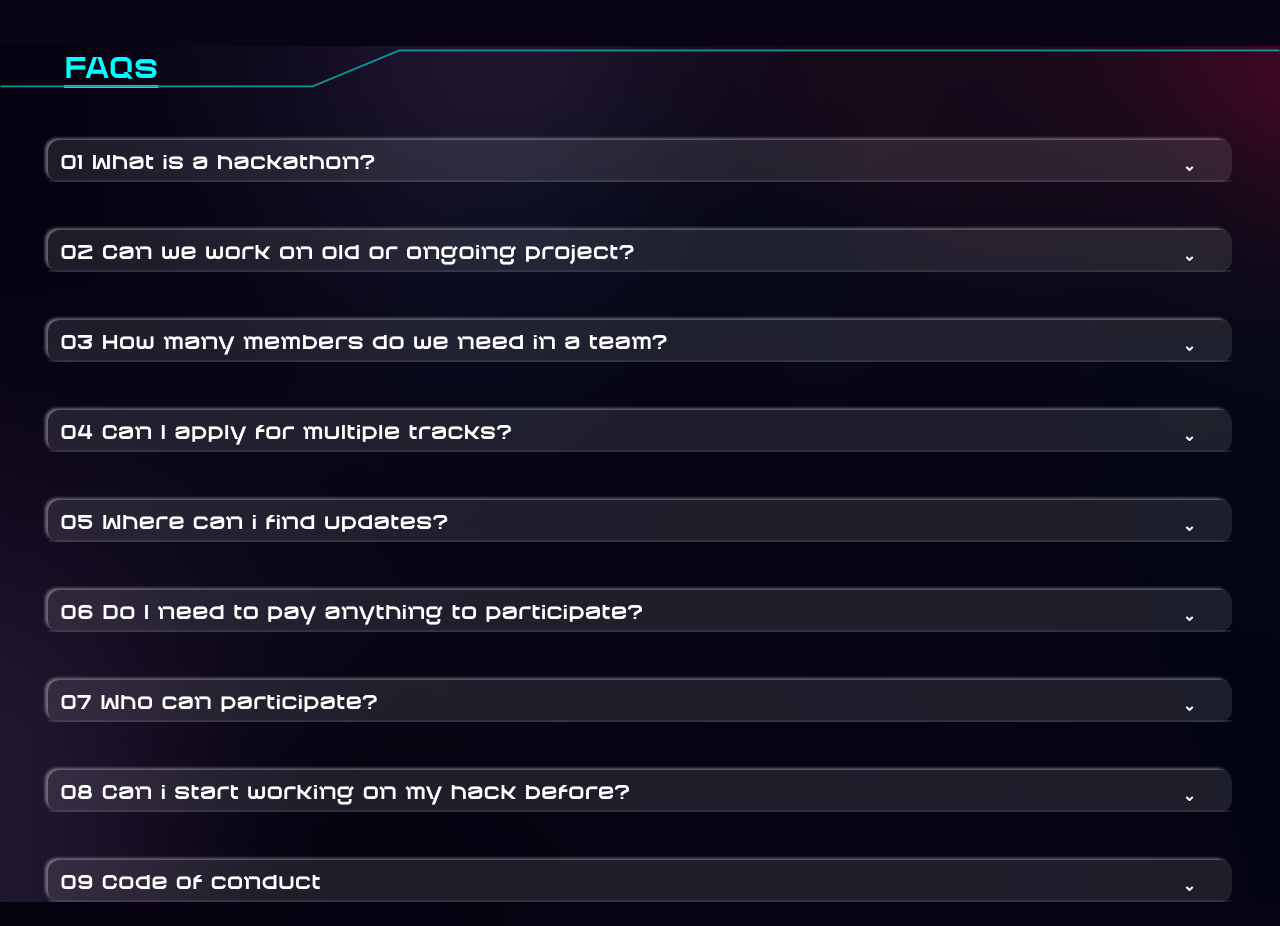
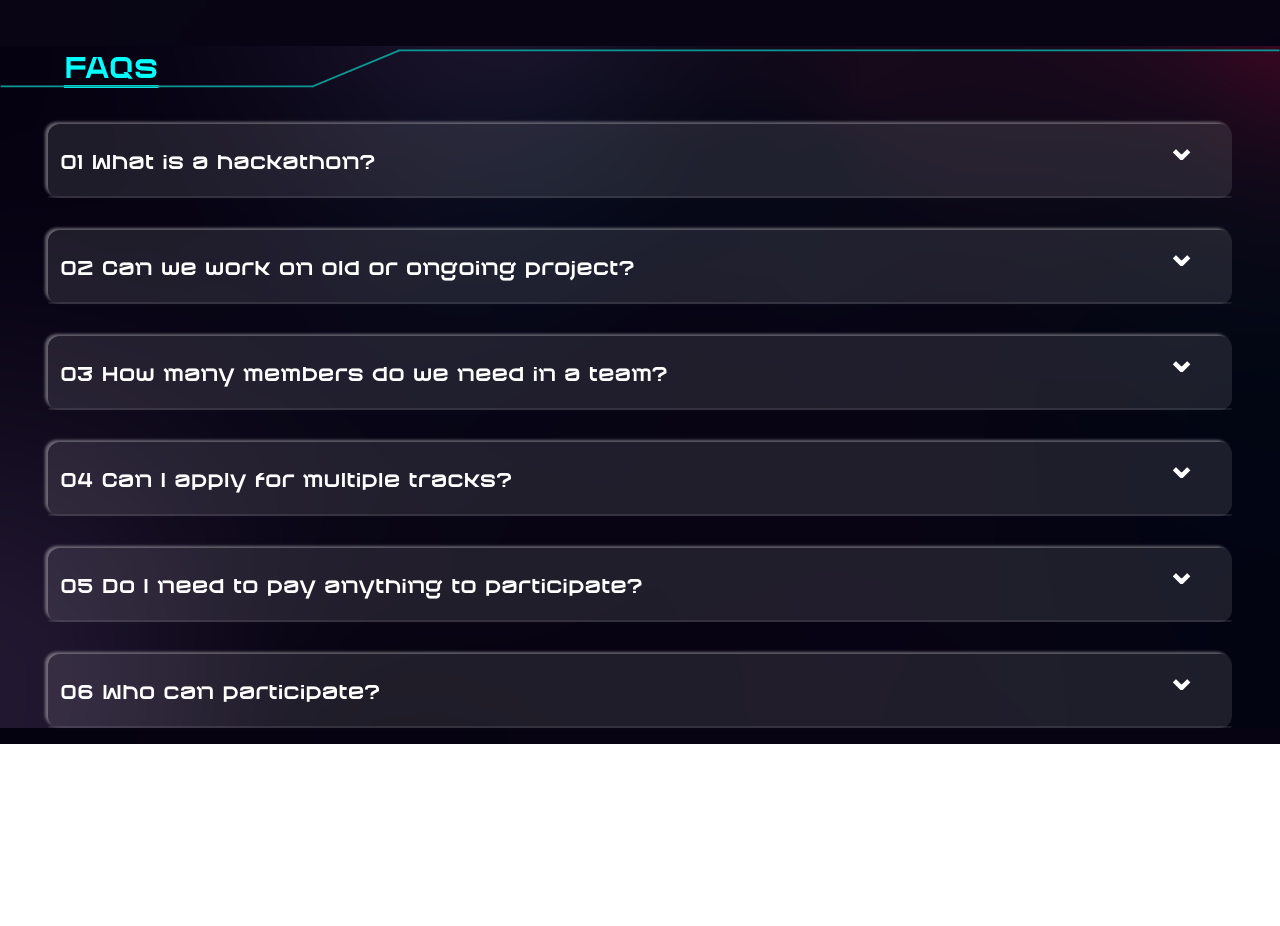
Before and after one commit to Hackodisha/Hackodisha2023, a Next.js app: page / in a window 1280 px wide. Shown: the part 4320-5246 px from the top of the page. After the commit the page ends 5064 px from the top, so only its background shows below. Built offline with nearby package versions, Linux system fonts and the light colour scheme; a web font is replaced by a local one.

Commit message:
Finalise FAQ

```diff
--- a/src/components/FAQs/Accordion.css
+++ b/src/components/FAQs/Accordion.css
@@ -27,7 +27,8 @@
     padding-left: 2.7rem;
     padding-right: 4em;
     margin-right: 0em;
-    padding-bottom: 2px;
+    padding-bottom: 4px;
+    padding-top: 4px;
     background: rgba(224, 224, 224,0.1);
     line-height:2;
 
--- a/src/components/FAQs/Accordion.js
+++ b/src/components/FAQs/Accordion.js
@@ -15,18 +15,18 @@ function Accordion() {
 
   return (
     <>
-      <div className="wrapper font-electrolize w-screen justify-center items-center bg-center text-white bg-cover min-h-screen">
+      <div className="wrapper font-electrolize w-screen justify-center items-center bg-center text-white bg-cover">
         <div className="accordion">
           <div className="image relative w-[100%]">
-          <h1 class="mt-[2.5rem] md:mt-[2rem] lg:mt-[2.5rem] xl:mt-[3rem] 2xl:mt-[3rem] -mb-1 sm:-mb-4 md:-mb-8 lg:-mb-12 xl:-mb-16 2xl:-mb-16 underline underline-offset-[7px] mx-6 smallmobile:mx-2 sm:mx-8 md:mx-12 lg:mx-16 xl:mx-16  text-3xl sm:text-xl md:text-2xl lg:text-3xl xl:3xl 2xl:text-4xl smallmobile:text-lg font-bold 2xl:m-auto 2xl:w-[90%] text-[cyan]">FAQs</h1>
+          <h1 className="mt-[2.5rem] md:mt-[2rem] lg:mt-[2.5rem] xl:mt-[3rem] 2xl:mt-[3rem] -mb-1 sm:-mb-4 md:-mb-8 lg:-mb-12 xl:-mb-16 2xl:-mb-16 underline underline-offset-[7px] mx-6 smallmobile:mx-2 sm:mx-8 md:mx-12 lg:mx-16 xl:mx-16  text-3xl sm:text-xl md:text-2xl lg:text-3xl xl:3xl 2xl:text-4xl smallmobile:text-lg font-bold 2xl:m-auto 2xl:w-[90%] text-[cyan]">FAQs</h1>
           <Image src={union1} alt="" className=" mt-6 left-0 w-[100%] " />
         </div>
 
           {data.map((item, i) => (
-            <div key={i} className="item item-center ml-12 mr-12 mt-[3rem]  mb-6  bg-white/[0.1] shadow-[-3px_-2px_3px_0px_rgba(248,248,248,0.39)] rounded-[12px] ">
+            <div key={i} className="item item-center ml-12 mr-12 mt-8  mb-4  bg-white/[0.1] shadow-[-3px_-2px_3px_0px_rgba(248,248,248,0.39)] rounded-[12px] ">
 
               <div className="title pl-[0.75rem]  gap-5 isolate w-1488 max-[326px]:h-14 mr-6  bg-transparent shadow-[-3px_-2px_3px_0px_rgba(248,248,248,0)] rounded-[12px]   max-[512px]:pt-[8px] max-[512px]:mr-[6px] max-[512px]:pl-[10px]  max-[720px]:mr-[8px] flex justify-between flex-row pr-3 cursor-pointer max-[420px]:gap-0 max-[420px]:pr-[0] max-[400px]:h-[0]"  onClick={() => toggle(i)}>
-                <span className="flex">
+                <span className="flex items-center py-4">
               <p className="faq font-ele text-xl leading-[2.5rem] max-[512px]:leading-2 max-[720px]:leading-[2.5rem] max-[635px]:leading-[0rem]  max-[512px]:text-[13px]   max-[424px]:text-[10px] max-[342px]:leading-6  max-[342px]:text-[6.2px] font-bold">
                   {"0" + item.id}
                 </p>
@@ -35,11 +35,10 @@ function Accordion() {
                 </p>
                 </span>
                 <span
-                  className="cursor-pointer box-border
-                mt-[0.7em] max-[512px]:text-[13px]  max-[424px]:text-[10px] max-[342px]:text-[6.2px] font-bold"
+                  className={` ${show==i?"mt-4":""} cursor-pointer box-border flex-col justify-start text-4xl font-bold h-full`}
 
                 >
-                  {show !== i ? "⌄" : "⌃"}
+                  {show !== i ? '⌄' : "⌃"}
                 </span>
 
               </div>
@@ -59,55 +58,37 @@ const data = [
     id: 1,
     faq: "What is a hackathon?",
     answer:
-      "A hackathon, also known as a codefest, is a social coding event that brings computer programmers and other interested people together to improve upon or build a new software program.",
+      "A hackathon is an invention marathon where you can work with people around the globe to build a project related to technology! It isn't about hacking into a system, it's instead about hacking something together and learning a great deal in the process.",
   },
   {
     id: 2,
     faq: "Can we work on old or ongoing project?",
     answer:
-      "Lorem ipsum dolor sit amet, consectetur adipiscing elit, sed do eiusmod tempor incididunt ut labore et dolore magna aliqua. ",
+      "No, you have to start from scratch. You can use open source libraries and frameworks.",
   },
   {
     id: 3,
     faq: "How many members do we need in a team?",
     answer:
-      "Ut enim ad minim veniam, quis nostrud exercitation ullamco laboris nisi ut aliquip ex ea commodo consequat. Duis aute irure dolor in reprehenderit in voluptate velit esse cillum dolore eu fugiat nulla pariatur",
+      "You can submit solo as well a team with at max 4 members can be formed.",
   },
   {
     id: 4,
     faq: "Can I apply for multiple tracks?",
     answer:
-      "Nemo enim ipsam voluptatem quia voluptas sit aspernatur aut odit aut fugit, sed quia consequuntur magni dolores eos qui Ut enim ad minima veniam, quis nostrum exercitationem",
+      "Yes. You can.",
   },
   {
     id: 5,
-    faq: "Where can i find updates?",
+    faq: "Do I need to pay anything to participate?",
     answer:
-      "ratione voluptatem sequi nesciunt. Neque porro quisquam est, qui dolorem ipsum quia dolor sit amet, consectetur, adipisci velit, sed quia non numquam eius modi tempora incidunt ut labore et dolore magnam aliquam quaerat voluptatem. ",
+      "No, the hackathon is completely free for everyone. ",
   },
   {
     id: 6,
-    faq: "Do I need to pay anything to participate?",
-    answer:
-      "ratione voluptatem sequi nesciunt. Neque porro quisquam est, qui dolorem ipsum quia dolor sit amet, consectetur, adipisci velit, sed quia non numquam eius modi tempora incidunt ut labore et dolore magnam aliquam quaerat voluptatem. ",
-  },
-  {
-    id: 7,
     faq: "Who can participate?",
     answer:
-      "ratione voluptatem sequi nesciunt. Neque porro quisquam est, qui dolorem ipsum quia dolor sit amet, consectetur, adipisci velit, sed quia est, qui dolorem ipsum quia dolor sit amet, consectetur, adipisci velit, sed quia non numquam eius modi tempora incidunt ut labore et dolore magnam aliquam quaerat voluptatem. ",
-  },
-  {
-    id: 8,
-    faq: "Can i start working on my hack before?",
-    answer:
-      "ratione voluptatem sequi nesciunt. Neque porro quisquam est, qui dolorem ipsum quia dolor sit amet, consectetur, adipisci velit, sed quia  quaerat adipisci velit, sed quia non numquam eius modi tempora incidunt ut labore et dolore magnam aliquam quaerat voluptatem. ",
-  },
-  {
-    id: 9,
-    faq: "Code of conduct",
-    answer:
-      "ratione voluptatem sequi nesciunt. Neque porro quisquam est, qui dolorem ipsum quia dolor sit amet, consectetur, adipisci velit, sed quia non numquam eius modi tempora incidunt ut labore et dolore magnam aliquam quaerat voluptatem. ",
+      "Everyone is welcome to participate, be it, students, professionals or aliens from different Planet!",
   },
 ];
 
```
